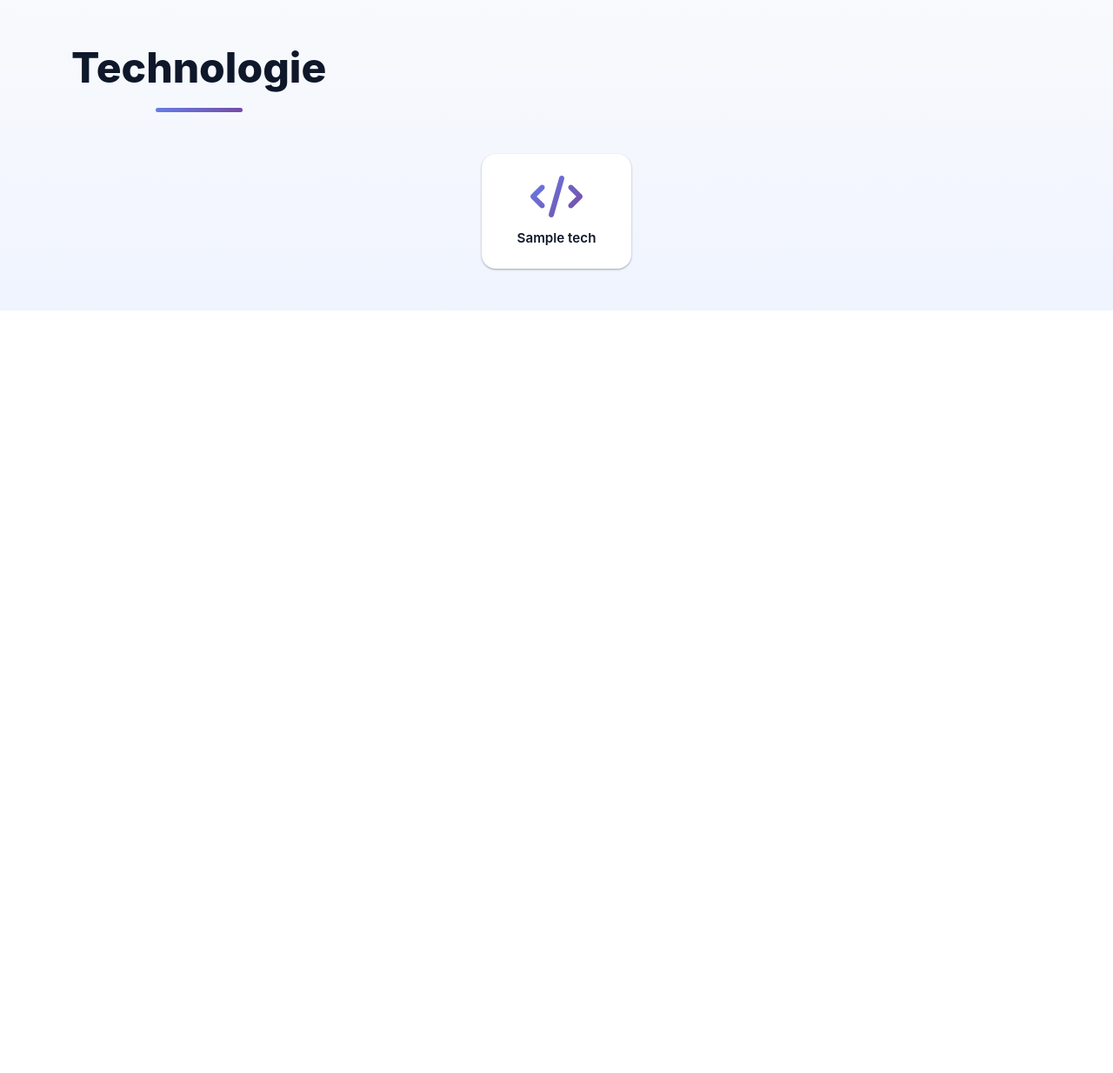
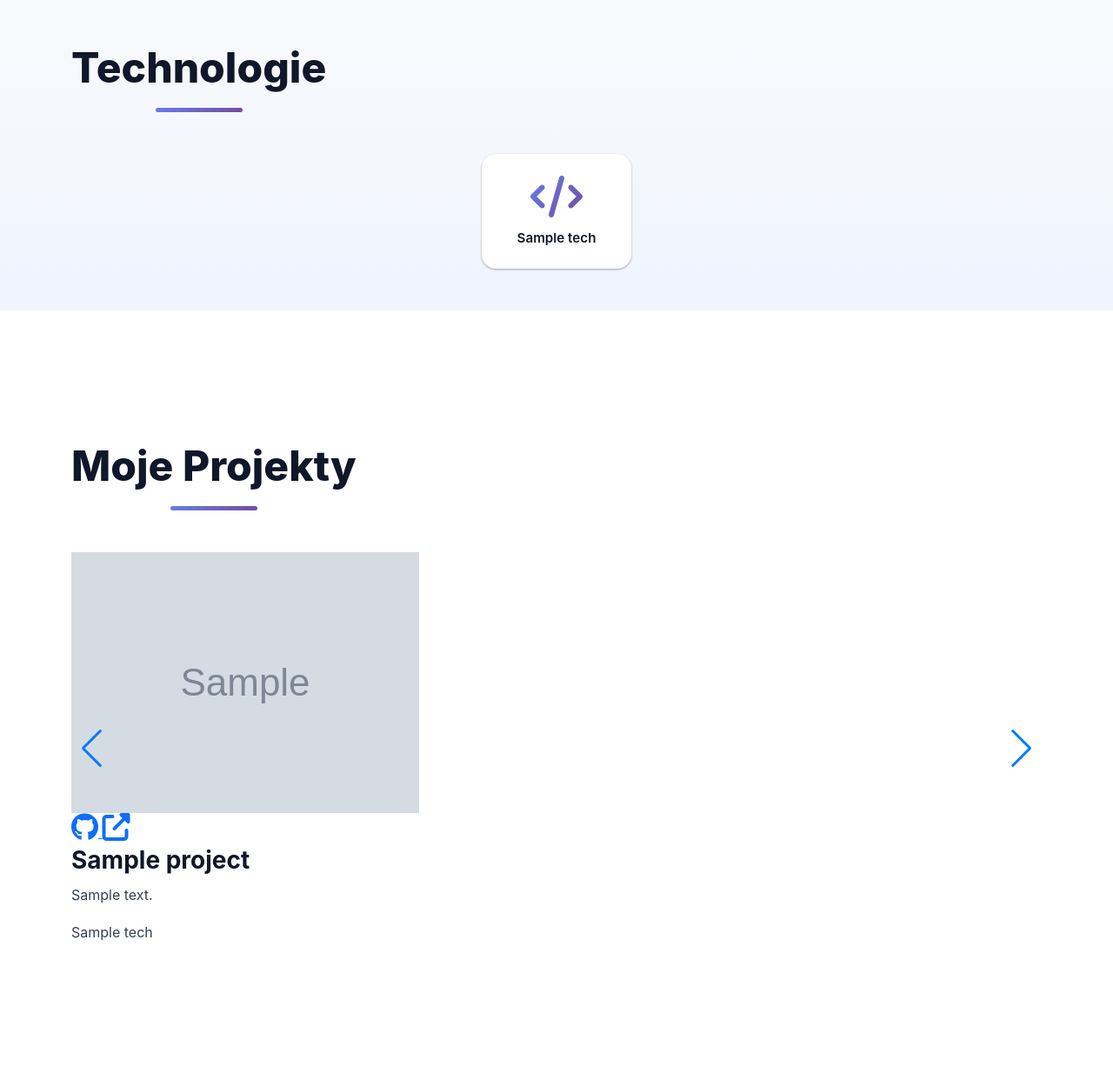
Before and after one commit to Sul3j/portfolio-website-project, a Django app: template portfolio/templates/portfolio/home.html in a window 1280 px wide. Shown: the part 1388-2622 px from the top of the page at 87% size. Before the commit the page ends 1745 px from the top, so only its background shows below. Run offline with Django 3.2, Linux system fonts and the light colour scheme; the template is opened without the code that fills it: most values are stand-ins (such as "Sample title", 1, 10 or a date in 2020); grey boxes marked "Sample" are stand-in pictures.

Commit message:
add projects section structure

```diff
--- a/portfolio/templates/portfolio/home.html
+++ b/portfolio/templates/portfolio/home.html
@@ -173,6 +173,66 @@
         </div>
     </section>
 
+    <!-- Projects -->
+    <section id="projects" class="py-5">
+        <section class="container">
+            <h2 class="text-center mb-5 section-title">Moje Projekty</h2>
+            {% if projects %}
+            <div class="projects-slider-container">
+                <div class="swiper projectsSwiper">
+                    <div class="swiper-wrapper">
+                        {% for project in projects %}
+                        <div class="swiper-slide">
+                            <div class="project-card h-100">
+                                <div class="project-image-wrapper">
+                                    {% if project.image %}
+                                    <img src="{{ project.image.url }}" class="project-image" alt="{{ project.title }}">
+                                    {% else %}
+                                    <div class="project-placeholder">
+                                        <i class="fas fa-laptop-code fa-4x"></i>
+                                    </div>
+                                    {% endif %}
+                                    <div class="project-overlay">
+                                        <div class="project-links">
+                                            {% if project.github_link %}
+                                            <a href="{{ project.github_link }}" target="_blank" class="project-link">
+                                                <i class="fab fa-github fa-2x"></i>
+                                            </a>
+                                            {% endif %}
+                                            {% if project.live_link %}
+                                            <a href="{{ project.live_link }}" target="_blank" class="project-link">
+                                                <i class="fas fa-external-link-alt fa-2x"></i>
+                                            </a>
+                                            {% endif %}
+                                        </div>
+                                    </div>
+                                </div>
+                                <div class="project-content">
+                                    <h3 class="project-title">{{ project.title }}</h3>
+                                    <p class="project-description">{{ project.description|truncatewords:20 }}</p>
+                                    {% if projects.technologies.all %}
+                                    <div class="project-technologies">
+                                        {% for tech in project.technologies.all %}
+                                        <span class="tech-badge">{{ tech.name }}</span>
+                                        {% endfor %}
+                                    </div>
+                                    {% endif %}
+                                </div>
+                            </div>
+                        </div>
+                        {% endfor %}
+                    </div>
+                    <div class="swiper-button-next"></div>
+                    <div class="swiper-button-prev"></div>
+                    <div class="swiper-pagination"></div>
+                </div>
+            </div>
+            {% else %}
+            <p class="text-center text-muted">Brak projektów do wyświetlenia</p>
+            {% endif %}
+        </section>
+    </section>
+
     <!-- Bootstrap Bundle with Popper -->
     <script src="https://cdn.jsdelivr.net/npm/bootstrap@5.3.2/dist/js/bootstrap.bundle.min.js"></script>
     <!-- Particles.js -->
```
